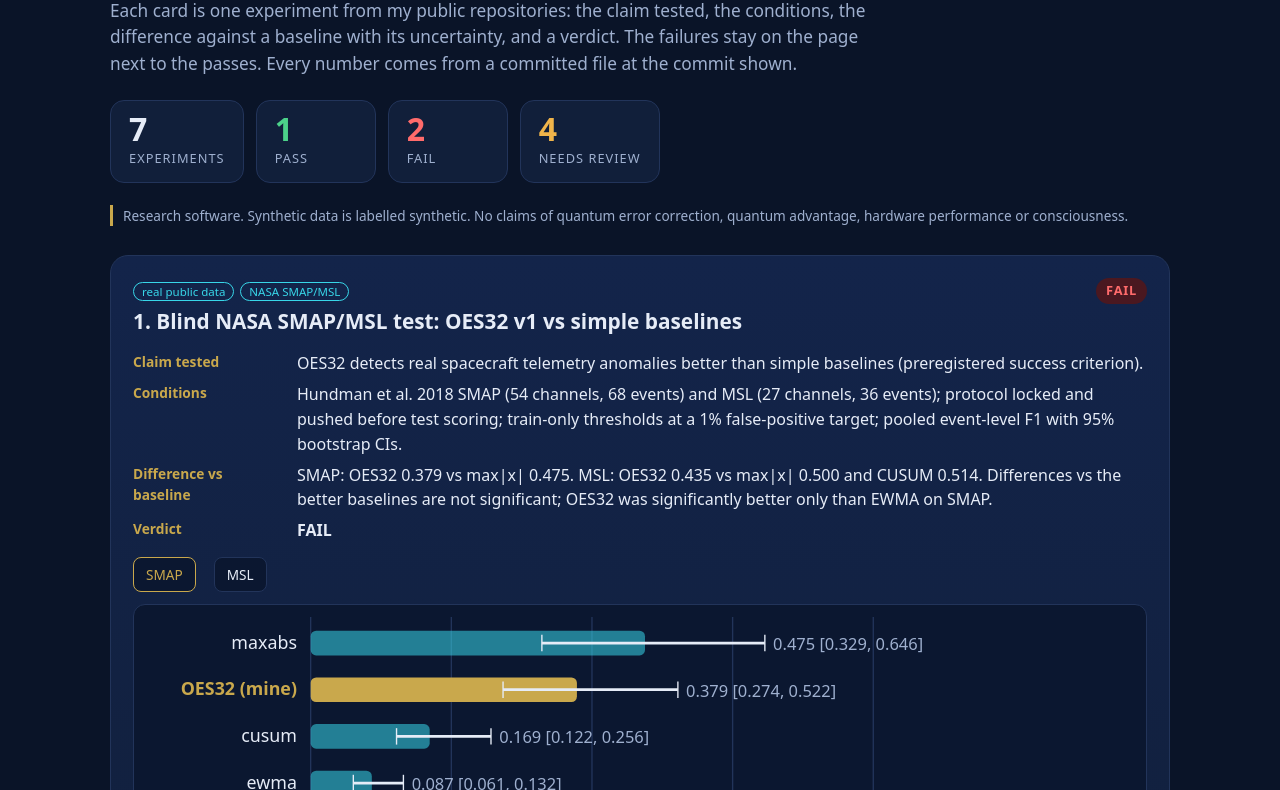
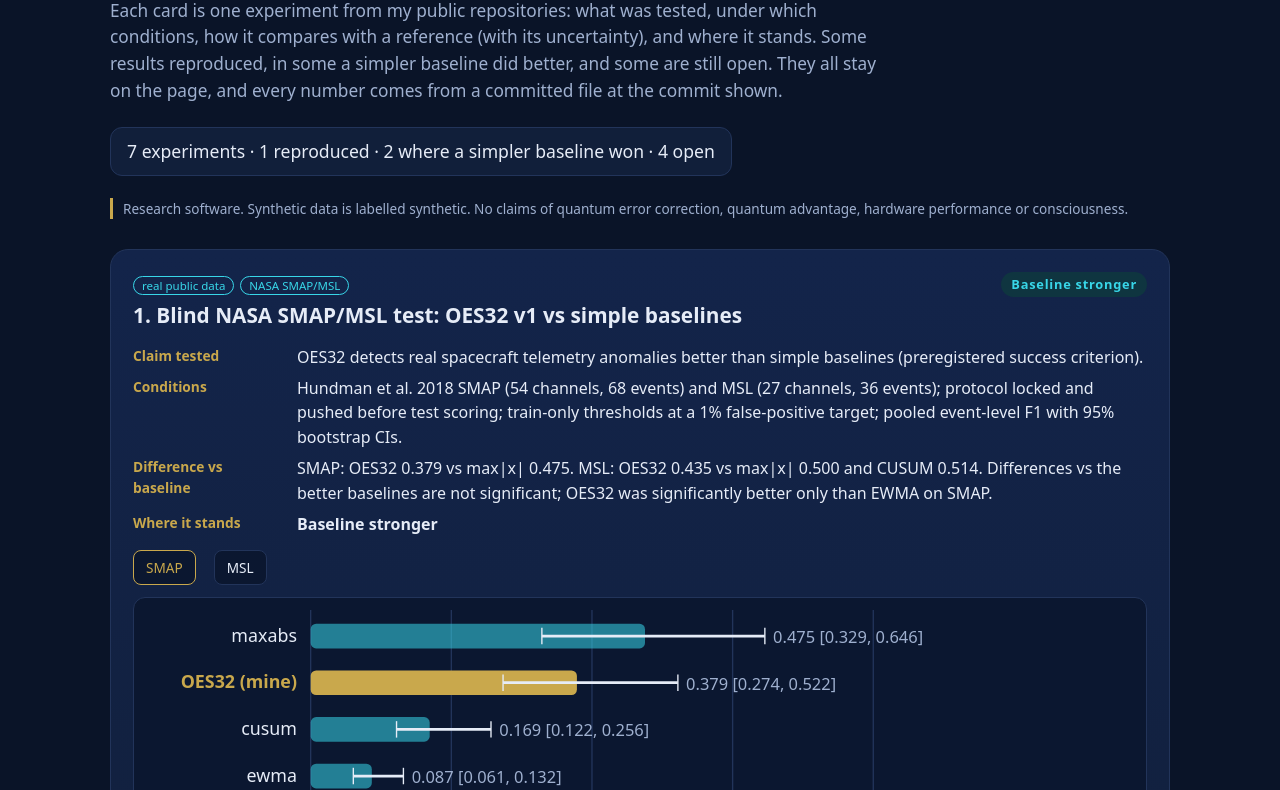
Before and after one commit to sparkainlp-x/spark-evidence-lab, a website: page site/index.html in a window 1280 px wide. Shown: the part 219-1009 px from the top of the page. Drawn offline with Linux system fonts and the light colour scheme.

Commit message:
Calmer framing: Reproduced / Baseline stronger / Open question / Exploratory labels, What I learned and Next step lines; results unchanged

```diff
--- a/site/app.js
+++ b/site/app.js
@@ -1,7 +1,7 @@
 "use strict";
 const L = window.LAB, GH = "https://github.com/sparkainlp-x/", $ = (s, r = document) => r.querySelector(s);
-const C = { gold:"#c9a84c", cyan:"#38d6e8", red:"#ff6b6b", green:"#4cd28a", amber:"#f0b44a", mut:"#9fb0cf", line:"#22345a", txt:"#e6ecf7" };
-const VL = { PASS:"PASS", FAIL:"FAIL", REVIEW:"NEEDS REVIEW" };
+const C = { gold:"#c9a84c", cyan:"#38d6e8", red:"#b7c3da", green:"#4cd28a", amber:"#f0b44a", mut:"#9fb0cf", line:"#22345a", txt:"#e6ecf7" };
+const VL = { REPRODUCED:"Reproduced", BASELINE:"Baseline stronger", OPEN:"Open question", EXPLORATORY:"Exploratory" };
 const esc = s => String(s).replace(/[&<>]/g, c => ({ "&":"&amp;", "<":"&lt;", ">":"&gt;" }[c]));
 function rng(seed) { let a = seed >>> 0; return () => { a |= 0; a = a + 0x6D2B79F5 | 0; let t = Math.imul(a ^ a >>> 15, 1 | a); t = t + Math.imul(t ^ t >>> 7, 61 | t) ^ t; return ((t ^ t >>> 14) >>> 0) / 4294967296; }; }
 function gauss(r) { let u = 0, v = 0; while (!u) u = r(); v = r(); return Math.sqrt(-2 * Math.log(u)) * Math.cos(2 * Math.PI * v); }
@@ -34,49 +34,49 @@ const legend = items => `<div class="ctl">${items.map(([c, t]) => `<span><b styl
 
 // ---------- experiments ----------
 const EXP = [
- { id:"smap", verdict:"FAIL", tags:["real public data","NASA SMAP/MSL"], title:"Blind NASA SMAP/MSL test: OES32 v1 vs simple baselines",
+ { id:"smap", learned:'On this data the plain max|x| over the window did at least as well as OES32; the extra weighting showed no measurable gain.', verdict:"BASELINE", tags:["real public data","NASA SMAP/MSL"], title:"Blind NASA SMAP/MSL test: OES32 v1 vs simple baselines",
    claim:"OES32 detects real spacecraft telemetry anomalies better than simple baselines (preregistered success criterion).",
    cond:"Hundman et al. 2018 SMAP (54 channels, 68 events) and MSL (27 channels, 36 events); protocol locked and pushed before test scoring; train-only thresholds at a 1% false-positive target; pooled event-level F1 with 95% bootstrap CIs.",
    diff:"SMAP: OES32 0.379 vs max|x| 0.475. MSL: OES32 0.435 vs max|x| 0.500 and CUSUM 0.514. Differences vs the better baselines are not significant; OES32 was significantly better only than EWMA on SMAP.",
    need:"An external timestamp for the protocol lock (it is self-timestamped ~10 minutes before the results merged) and an independent rerun.",
    repo:"oes-resilience", sha:"e3e03d5cc6b54e9d9818fd83d7a1e041f6800224", path:"reports/smap_msl_results/smap_msl_summary.csv", doi:"10.5281/zenodo.23128059",
    rerun:`git clone https://github.com/sparkainlp-x/oes-resilience && cd oes-resilience\ngit checkout e3e03d5\npip install -e .\npython scripts/fetch_smap_msl.py   # downloads public data, verifies SHA-256\npytest tests/test_smap_msl.py`, render: renderSmap },
- { id:"v2", verdict:"FAIL", tags:["real public data","locked protocol"], title:"OES-32-v2: a second attempt, also failed",
+ { id:"v2", learned:'A wider validation search did not transfer to the real test split; tuning on synthetic injections was not enough.', verdict:"BASELINE", tags:["real public data","locked protocol"], title:"OES-32-v2: a second attempt, also failed",
    claim:"A validation-selected v2 detector improves event F1 over frozen v1 by at least +0.05 on both SMAP and MSL.",
    cond:"4,223 validation-only trials on synthetic injections, frozen config, test split run exactly once (protocol 8b474b6, test lock 5477ffb, run 7b46a3b).",
    diff:"v2 − v1 event F1: −0.166 on SMAP (0.213 vs 0.379), −0.001 on MSL (0.434 vs 0.435). Required: +0.05 on each. Runtime 2.27× v1 against a 2× limit.",
    need:"Nothing to rescue here: the criterion was predeclared and missed. Kept as a documented negative result.",
    repo:"oes-resilience", sha:"79edb72c861fa487ec63e14f9d10d0a55525d513", path:"oes32-v2/reports/OES32_V2_REPORT.md", doi:"10.5281/zenodo.23071166",
    rerun:`git clone https://github.com/sparkainlp-x/oes-resilience && cd oes-resilience\ngit checkout 79edb72\ncat oes32-v2/reports/OES32_V2_REPORT.md   # protocol, trial log, frozen config, results`, render: renderV2 },
- { id:"qbench", verdict:"REVIEW", tags:["SIMULATOR ONLY","synthetic noise"], title:"qbench: does heavier transpiler optimisation help? It depends how you block.",
+ { id:"qbench", learned:'The gain is concentrated in one circuit family, so how the data is blocked decides whether it looks significant.', verdict:"OPEN", tags:["SIMULATOR ONLY","synthetic noise"], title:"qbench: does heavier transpiler optimisation help? It depends how you block.",
    claim:"Qiskit transpiler optimisation level 3 gives higher Hellinger fidelity than level 1 under a synthetic noise model.",
    cond:"Qiskit Aer simulator only; GHZ, Bernstein-Vazirani and QFT at widths 3-5; 4 seed batches; 2,000 shots; 108 runs; plan SHA-256 self-recorded before the first run; paired block bootstrap.",
    diff:"+0.0187 [+0.0053, +0.0324] with the preregistered 12 blocks. Grouping by circuit family alone: [+0.0000, +0.0538], not significant. Nearly all of the gain is from QFT (+0.0538).",
    need:"An externally timestamped plan (Zenodo/OSF), real-hardware runs with calibration snapshots, and more families so a family-level interval is meaningful.",
    repo:"oes-resilience", sha:"0e1165610e2ddb6445fec507b95d8b7a7f8b2979", branch:"qbench-evidence-layer (PR #5, unmerged)", path:"examples/qbench_sample/qbench_report.md", doi:null,
    rerun:`git clone https://github.com/sparkainlp-x/oes-resilience && cd oes-resilience\ngit checkout 0e11656   # branch qbench-evidence-layer\npip install -e '.[quantum]'\npytest -q tests -k qbench\n# outputs: examples/qbench_sample/`, render: renderQbench },
- { id:"residual", verdict:"PASS", tags:["live in your browser","synthetic stream"], title:"OES-32 residual, ported to JavaScript and replayed live",
+ { id:"residual", learned:'The residual is simple enough to port exactly; on a slow drift, max-abs reacts later than EWMA or CUSUM.', verdict:"REPRODUCED", tags:["live in your browser","synthetic stream"], title:"OES-32 residual, ported to JavaScript and replayed live",
    claim:"The in-browser JS port computes exactly the normative OES-32 residual: R = max|y−x| over 32 values, FAIL iff R > tolerance (strict).",
    cond:"Contract vectors generated by the Python reference (oes32-residual 136f258) and checked bit-exact by node:test in CI, plus invalid-input rejection.",
    diff:"45 of 45 valid vectors identical (component residuals, aggregate and status); all invalid inputs rejected. The replay below is a synthetic illustration, not a benchmark.",
    need:"The replay's EWMA/CUSUM settings are illustrative and uncalibrated; the slow-drift weakness is shown, not measured.",
    repo:"oes32-residual", sha:"136f2584c8e81d31edbe418652eed1616cd498cd", path:"residual_definition.md", doi:"10.5281/zenodo.22985520",
    rerun:`git clone https://github.com/sparkainlp-x/spark-evidence-lab && cd spark-evidence-lab\ngit clone https://github.com/sparkainlp-x/oes32-residual /tmp/oes32-residual\npython3 tools/gen_vectors.py /tmp/oes32-residual > tests/vectors.json\nnode --test tests/`, render: renderResidual },
- { id:"oes512", verdict:"REVIEW", tags:["SYNTHETIC","not hardware"], title:"OES-512: 512-channel synthetic stream, filtered and summarised",
+ { id:"oes512", learned:'The summaries react to shared structure, and the notch keeps mains hum from looking like coherence. That is behaviour, not evidence.', verdict:"EXPLORATORY", tags:["SYNTHETIC","not hardware"], title:"OES-512: 512-channel synthetic stream, filtered and summarised",
    claim:"The coherence / instability / drift summaries respond to injected structure in a synthetic 512-channel stream.",
    cond:"Synthetic 250 Hz stream generated in your browser; 50 Hz notch + 0.5-45 Hz band-pass (biquads, a JS approximation of the repo's SciPy SOS filters); metric definitions mirror main.py: coherence = mean |Pearson r| over every 16th channel, instability = std of channel variances, drift = norm of mean-profile shift from the first window.",
    diff:"No baseline comparison exists yet. The metrics are plain statistics of synthetic data, not measurements of any system.",
    need:"A predeclared detection task with ground truth and a baseline (for example max|x| per block) before any claim.",
    repo:"oes512-telemetry-engine", sha:"95d99a16c61ef700a58f668e35e61ad051e4d8cc", path:"main.py", doi:"10.5281/zenodo.23307953",
    rerun:`git clone https://github.com/sparkainlp-x/oes512-telemetry-engine && cd oes512-telemetry-engine\npip install -r requirements.txt -r requirements-dev.txt\npytest -q && python main.py`, render: renderOes512 },
- { id:"thz", verdict:"REVIEW", tags:["SYNTHETIC","protocol-locked"], title:"Digital to Wave Part II: THz channel validity check",
+ { id:"thz", learned:'Writing the equations as code made the depth and intensity limits concrete; the simulator agrees with the closed form.', verdict:"OPEN", tags:["SYNTHETIC","protocol-locked"], title:"Digital to Wave Part II: THz channel validity check",
    claim:"The THz human-wave-interface equations of the Part II preprint describe an engineering-plausible channel.",
    cond:"Equation inventory by PDF page, dimension checks with assumptions that favour the paper, and a seeded synthetic channel benchmark (master seed 20261013, run from lock commit 6ff37d6). 12,000 frames per cell.",
    diff:"One equation (p. 29) fails the dimension check. Required surface intensity is 10^10.8 × the ICNIRP long-exposure skin limit. Even the oracle receiver collapses between 30 and 100 µm depth (9,749 → 892 → 0 of 12,000). Simulator vs closed form: 73 of 75 cells inside the 95% interval.",
    need:"Review by the source author or a THz/biophysics specialist; the source author has not reviewed it. Not a safety assessment.",
    repo:"digital-to-wave-2-thz-validity", sha:"c8721fa8974d92db66f696e6006460b84e0f70c2", path:"README.md", doi:null,
    rerun:`git clone https://github.com/sparkainlp-x/digital-to-wave-2-thz-validity && cd digital-to-wave-2-thz-validity\npip install -e '.[test]'\nsha256sum -c MODULES.sha256\ntools/reproduce_all.sh   # ~20 s, regenerates artifacts/`, render: renderThz },
- { id:"qec", verdict:"REVIEW", tags:["CLASSICAL TOY SIMULATION","Stim + PyMatching"], title:"Surface-code memory toy: failures vs code distance",
+ { id:"qec", learned:'The toy behaves as textbook theory expects, and low-noise points need many more shots to say anything precise.', verdict:"OPEN", tags:["CLASSICAL TOY SIMULATION","Stim + PyMatching"], title:"Surface-code memory toy: failures vs code distance",
    claim:"In this idealised circuit-noise model, the simulated per-round failure estimate of the rotated surface code falls as distance grows.",
    cond:"Stim 1.16.0 + PyMatching 2.4.0 on a classical CPU; d = 3, 5, 7; R = 4d rounds; 20,000 shots per condition; seed 1823; held-out profile with two extra seeds.",
    diff:"Holds at every tested noise point; the d3→5 ratio shrinks from 9.2 to 1.17 as noise rises. No crossing reached, so no threshold is estimated. At the center point d=3 fails more often than the unencoded row.",
@@ -182,14 +182,15 @@ function renderQec(el) { const q = L.qec;
     + `<div class="ctl">Surface-code ratio q(d=3) / q(d=5) with 95% bootstrap CI per (gate, readout) noise point; failures out of 20,000 at d = 3/5/7. Classical toy simulation.</div>`; }
 
 // ---------- page ----------
-const counts = { PASS: 0, FAIL: 0, REVIEW: 0 }; EXP.forEach(e => counts[e.verdict]++);
-$("#score").innerHTML = `<div><b>${EXP.length}</b><span>experiments</span></div><div><b style="color:${C.green}">${counts.PASS}</b><span>pass</span></div><div><b style="color:${C.red}">${counts.FAIL}</b><span>fail</span></div><div><b style="color:${C.amber}">${counts.REVIEW}</b><span>needs review</span></div>`;
+const counts = { REPRODUCED: 0, BASELINE: 0, OPEN: 0, EXPLORATORY: 0 }; EXP.forEach(e => counts[e.verdict]++);
+$("#score").innerHTML = `<p class="scoreline">${EXP.length} experiments · ${counts.REPRODUCED} reproduced · ${counts.BASELINE} where a simpler baseline won · ${counts.OPEN + counts.EXPLORATORY} open</p>`;
 const main = $("#cards");
 EXP.forEach((e, i) => { const el = document.createElement("article"); el.className = "card"; el.id = e.id;
   el.innerHTML = `<span class="v ${e.verdict}">${VL[e.verdict]}</span><div>${e.tags.map(t => `<span class="tag">${esc(t)}</span>`).join("")}</div><h2>${i + 1}. ${esc(e.title)}</h2>
-  <dl class="facts"><dt>Claim tested</dt><dd>${esc(e.claim)}</dd><dt>Conditions</dt><dd>${esc(e.cond)}</dd><dt>Difference vs baseline</dt><dd>${esc(e.diff)}</dd><dt>Verdict</dt><dd><b class="${e.verdict}">${VL[e.verdict]}</b></dd></dl>
+  <dl class="facts"><dt>Claim tested</dt><dd>${esc(e.claim)}</dd><dt>Conditions</dt><dd>${esc(e.cond)}</dd><dt>Difference vs baseline</dt><dd>${esc(e.diff)}</dd><dt>Where it stands</dt><dd><b class="${e.verdict}">${VL[e.verdict]}</b></dd></dl>
   <div class="ctls"></div><div class="viz"></div>
-  <p class="need">Still needed to verify: ${esc(e.need)}</p>
+  <p class="learn">What I learned: ${esc(e.learned)}</p>
+  <p class="need">Next step: ${esc(e.need)}</p>
   <p class="links">Code <a href="${GH}${e.repo}/tree/${e.sha}">${e.repo}</a>${e.branch ? " · " + esc(e.branch) : ""} · commit <a href="${GH}${e.repo}/commit/${e.sha}"><code>${e.sha.slice(0, 7)}</code></a> · source <a href="${GH}${e.repo}/blob/${e.sha}/${e.path}"><code>${esc(e.path)}</code></a>${e.doi ? ` · DOI <a href="https://doi.org/${e.doi}">${e.doi}</a>` : " · no DOI yet"}</p>
   <details><summary>How to rerun from a clean checkout</summary><pre>${esc(e.rerun)}</pre></details>`;
   main.appendChild(el); try { e.render(el); } catch (err) { $(".viz", el).textContent = "Visualisation failed: " + err.message; } });
--- a/site/index.html
+++ b/site/index.html
@@ -7,8 +7,8 @@
 </head><body>
 <header class="hero">
   <div class="brand"><span class="spark">✦</span> Spark AI NLP · Evidence Lab</div>
-  <h1>A lab that shows when my own methods <span class="gold">fail</span>.</h1>
-  <p class="lede">Each card is one experiment from my public repositories: the claim tested, the conditions, the difference against a baseline with its uncertainty, and a verdict. The failures stay on the page next to the passes. Every number comes from a committed file at the commit shown.</p>
+  <h1>My methods, side by side with <span class="gold">simple baselines</span>.</h1>
+  <p class="lede">Each card is one experiment from my public repositories: what was tested, under which conditions, how it compares with a reference (with its uncertainty), and where it stands. Some results reproduced, in some a simpler baseline did better, and some are still open. They all stay on the page, and every number comes from a committed file at the commit shown.</p>
   <div class="score" id="score"></div>
   <p class="scope">Research software. Synthetic data is labelled synthetic. No claims of quantum error correction, quantum advantage, hardware performance or consciousness.</p>
 </header>
@@ -18,6 +18,6 @@
   <p><strong>Jean-François Brisson</strong> · Fredericton, New Brunswick, Canada · <a href="https://orcid.org/0009-0000-9778-5374">ORCID 0009-0000-9778-5374</a> · <a href="https://sparkainlpx.xyz">Spark AI NLP</a> · <a href="https://github.com/sparkainlp-x">github.com/sparkainlp-x</a></p>
   <p>Static page, no backend, no tracking; it works offline once loaded. The live replays run in your browser on synthetic data. Built with Grok Bot. Source: <a href="https://github.com/sparkainlp-x/spark-evidence-lab">sparkainlp-x/spark-evidence-lab</a> (AGPL-3.0-only).</p>
 </section>
-<footer>Verdicts: <b class="v PASS">PASS</b> criterion met · <b class="v FAIL">FAIL</b> criterion not met · <b class="v REVIEW">NEEDS REVIEW</b> no criterion yet, simulation only or fragile.</footer>
+<footer>Labels: <b class="v REPRODUCED">Reproduced</b> result or criterion confirmed · <b class="v BASELINE">Baseline stronger</b> a simpler reference scored higher or the predeclared criterion was not met · <b class="v OPEN">Open question</b> simulation only or not yet independently checked · <b class="v EXPLORATORY">Exploratory</b> synthetic demo with no baseline yet.</footer>
 <script src="data.js"></script><script src="residual.js"></script><script src="app.js"></script>
 </body></html>
--- a/site/style.css
+++ b/site/style.css
@@ -9,7 +9,7 @@ a{color:var(--cyan)}.gold{color:var(--gold)}
 main{max-width:1100px;margin:auto;padding:0 20px;display:grid;gap:22px}
 .card{background:linear-gradient(180deg,#13244a,var(--panel));border:1px solid var(--line);border-radius:18px;padding:22px}
 .card h2{margin:.1em 0 .2em;font-size:1.3rem}.tag{font-size:.72rem;color:var(--cyan);border:1px solid var(--cyan);border-radius:99px;padding:1px 8px;margin-right:6px}
-.v{font-size:.8rem;font-weight:800;letter-spacing:.06em;padding:3px 10px;border-radius:99px;float:right}.v.PASS{background:#123f2b;color:var(--green)}.v.FAIL{background:#4a1820;color:var(--red)}.v.REVIEW{background:#4a3712;color:var(--amber)}
+.v{font-size:.8rem;font-weight:800;letter-spacing:.06em;padding:3px 10px;border-radius:99px;float:right}.v.REPRODUCED{background:#3a3015;color:var(--gold)}.v.BASELINE{background:#0f3540;color:var(--cyan)}.v.OPEN,.v.EXPLORATORY{background:#26314a;color:#b7c3da}
 footer .v{float:none}
 dl.facts{display:grid;grid-template-columns:150px 1fr;gap:6px 14px;margin:14px 0}dl.facts dt{color:var(--gold);font-weight:600;font-size:.86rem}dl.facts dd{margin:0}
 .viz{background:#0b1730;border:1px solid var(--line);border-radius:12px;padding:12px;margin:12px 0}.viz svg,.viz canvas{width:100%;height:auto;display:block}
@@ -17,7 +17,7 @@ dl.facts{display:grid;grid-template-columns:150px 1fr;gap:6px 14px;margin:14px 0
 .ctl input[type=range]{accent-color:var(--gold);width:130px}button.t{background:#0b1730;color:var(--txt);border:1px solid var(--line);border-radius:8px;padding:6px 12px;cursor:pointer;font:inherit;font-size:.85rem}
 button.t.on{border-color:var(--gold);color:var(--gold)}
 details{margin-top:8px}summary{cursor:pointer;color:var(--cyan)}pre{background:#060e1f;border:1px solid var(--line);border-radius:10px;padding:12px;overflow:auto;font-size:.8rem}
-.links{font-size:.85rem;color:var(--mut)}.links code{color:var(--txt)}.need{font-size:.88rem;color:var(--amber)}
+.links{font-size:.85rem;color:var(--mut)}.links code{color:var(--txt)}.need{font-size:.88rem;color:var(--mut)}.learn{font-size:.92rem;color:var(--txt);border-left:3px solid var(--gold);padding-left:10px}.scoreline{font-size:1.1rem;color:var(--txt);background:var(--panel);border:1px solid var(--line);border-radius:12px;padding:10px 16px;display:inline-block;margin:0}
 .about,footer{max-width:1100px;margin:30px auto;padding:0 20px;color:var(--mut)}footer{padding-bottom:40px;font-size:.85rem}
 @media(max-width:640px){dl.facts{grid-template-columns:1fr}.v{float:none;display:inline-block;margin-bottom:6px}.hero{padding-top:28px}}
 .card canvas{width:100%;height:auto;border-radius:8px;margin-top:6px}
```
Also changed, not shown: tests/labels.test.mjs (added, +17 -0 lines), README.md, screenshot-mobile.png, screenshot.png.
